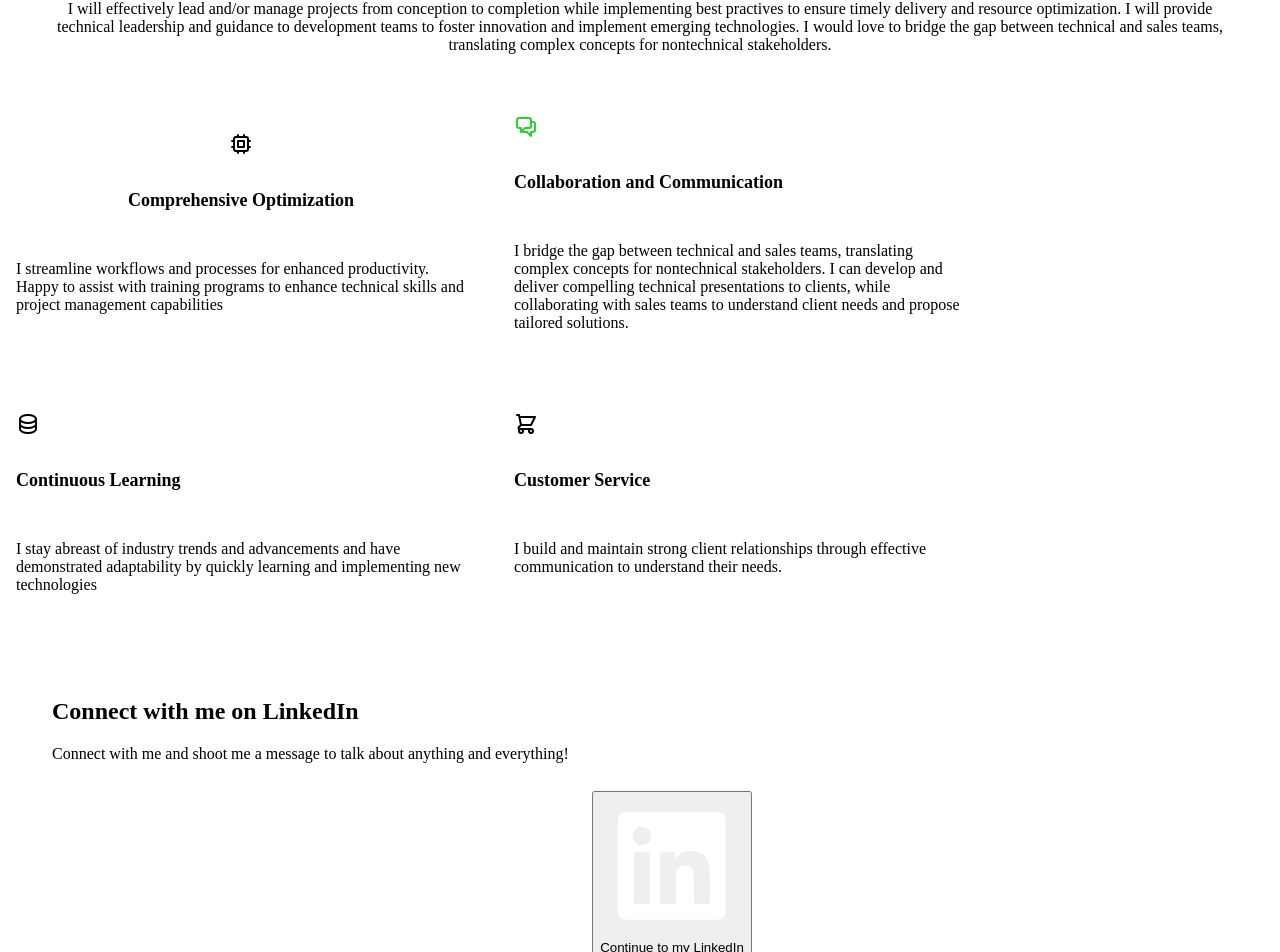
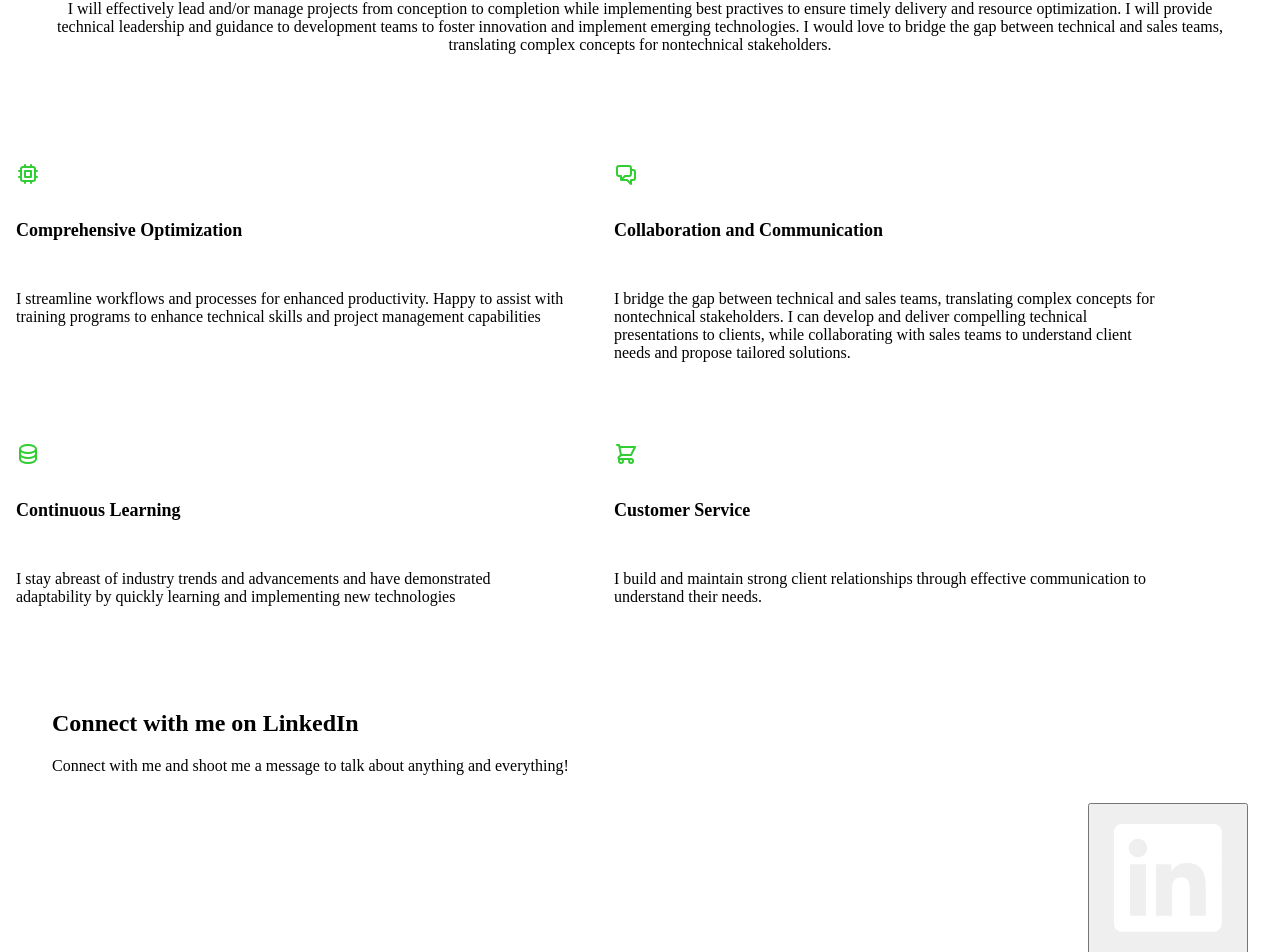
Before and after one commit to mjngit/portfolio, a React app: page /#/ in a window 1280 px wide. Shown: the part 1210-2162 px from the top of the page. Built offline with nearby package versions, Linux system fonts and the light colour scheme; no server answers; the HTML template or start-up script is replaced by a standard one; what react-swipeable-views-utils would draw is missing.

Commit message:
brute styling 1.19

```diff
--- a/src/Components/HomeComponents/HomeV2.js
+++ b/src/Components/HomeComponents/HomeV2.js
@@ -128,9 +128,9 @@ function HomeV2() {
                             <button className="px-2 py-1 border-b-2 md:border-l-2 md:border-b-0 md:py-3 dark:border-gray-300 dark:text-gray-400">Nonumy</button>
                             <button className="px-2 py-1 border-b-2 md:border-l-2 md:border-b-0 md:py-3 dark:border-gray-300 dark:text-gray-400">Propriae</button>
                         </div> */}
-                        <div className="grid gap-12 py-4 text-center sm:grid-cols-2 col-span-full md:col-span-4 md:text-left" style={{ display: 'grid', gap: '3rem', paddingTop: '1rem', paddingBottom: '16px', textAlign: 'start', gridTemplateColumns: '450px 450px' }}>
-                            <div className="flex flex-col items-center justify-center space-y-3 md:justify-start md:items-start" style={{display: 'flex', flexDirection: 'column', alignItems: 'center', justifyContent: 'center', marginTop: '1rem'}}>
-                                <svg fill="none" stroke="currentColor" viewBox="0 0 24 24" xmlns="http://www.w3.org/2000/svg" className="w-6 h-6 dark:text-lime-400" style={{ width: '1.5rem', height: '1.5rem'}}>
+                        <div className="grid gap-12 py-4 text-center sm:grid-cols-2 col-span-full md:col-span-4 md:text-left" style={{ display: 'grid', gap: '3rem', paddingTop: '4rem', paddingBottom: '16px', textAlign: 'start', gridTemplateColumns: '550px 550px' }}>
+                            <div className="flex flex-col items-center justify-center space-y-3 md:justify-start md:items-start" style={{display: 'flex', flexDirection: 'column', alignItems: 'start', justifyContent: 'start', marginTop: '1rem'}}>
+                                <svg fill="none" stroke="currentColor" viewBox="0 0 24 24" xmlns="http://www.w3.org/2000/svg" className="w-6 h-6 dark:text-lime-400" style={{ width: '1.5rem', height: '1.5rem' , color:'limegreen'}}>
                                     <path strokeLinecap="round" strokeLinejoin="round" strokeWidth="2" d="M9 3v2m6-2v2M9 19v2m6-2v2M5 9H3m2 6H3m18-6h-2m2 6h-2M7 19h10a2 2 0 002-2V7a2 2 0 00-2-2H7a2 2 0 00-2 2v10a2 2 0 002 2zM9 9h6v6H9V9z"></path>
                                 </svg>
                                 <h5 className="text-xl font-semibold" style={{ fontSize: '1.125rem', lineHeight: '1.75rem'}}>Comprehensive Optimization</h5>
@@ -144,14 +144,14 @@ function HomeV2() {
                                 <p>I bridge the gap between technical and sales teams, translating complex concepts for nontechnical stakeholders. I can develop and deliver compelling technical presentations to clients, while collaborating with sales teams to understand client needs and propose tailored solutions.</p>
                             </div>
                             <div className="flex flex-col items-center justify-center space-y-3 md:justify-start md:items-start" style={{display: 'flex', flexDirection: 'column', alignItems: 'start', justifyContent: 'start', marginTop: '1rem'}}>
-                                <svg fill="none" stroke="currentColor" viewBox="0 0 24 24" xmlns="http://www.w3.org/2000/svg" className="w-6 h-6 dark:text-lime-400" style={{ width: '1.5rem', height: '1.5rem'}}>
+                                <svg fill="none" stroke="currentColor" viewBox="0 0 24 24" xmlns="http://www.w3.org/2000/svg" className="w-6 h-6 dark:text-lime-400" style={{ width: '1.5rem', height: '1.5rem' , color:'limegreen'}}>
                                     <path strokeLinecap="round" strokeLinejoin="round" strokeWidth="2" d="M4 7v10c0 2.21 3.582 4 8 4s8-1.79 8-4V7M4 7c0 2.21 3.582 4 8 4s8-1.79 8-4M4 7c0-2.21 3.582-4 8-4s8 1.79 8 4m0 5c0 2.21-3.582 4-8 4s-8-1.79-8-4"></path>
                                 </svg>
                                 <h5 className="text-xl font-semibold" style={{ fontSize: '1.125rem', lineHeight: '1.75rem'}}>Continuous Learning</h5>
                                 <p>I stay abreast of industry trends and advancements and have demonstrated adaptability by quickly learning and implementing new technologies</p>
                             </div>
                             <div className="flex flex-col items-center justify-center space-y-3 md:justify-start md:items-start" style={{display: 'flex', flexDirection: 'column', alignItems: 'start', justifyContent: 'start', marginTop: '1rem'}}>
-                                <svg fill="none" stroke="currentColor" viewBox="0 0 24 24" xmlns="http://www.w3.org/2000/svg" className="w-6 h-6 dark:text-lime-400" style={{ width: '1.5rem', height: '1.5rem'}}>
+                                <svg fill="none" stroke="currentColor" viewBox="0 0 24 24" xmlns="http://www.w3.org/2000/svg" className="w-6 h-6 dark:text-lime-400" style={{ width: '1.5rem', height: '1.5rem' , color:'limegreen'}}>
                                     <path strokeLinecap="round" strokeLinejoin="round" strokeWidth="2" d="M3 3h2l.4 2M7 13h10l4-8H5.4M7 13L5.4 5M7 13l-2.293 2.293c-.63.63-.184 1.707.707 1.707H17m0 0a2 2 0 100 4 2 2 0 000-4zm-8 2a2 2 0 11-4 0 2 2 0 014 0z"></path>
                                 </svg>
                                 <h5 className="text-xl font-semibold" style={{ fontSize: '1.125rem', lineHeight: '1.75rem'}}>Customer Service</h5>
@@ -167,8 +167,7 @@ function HomeV2() {
                         <h1 className="text-5xl font-bold leadi">Connect with me on LinkedIn</h1>
                         <p className="text-lg">Connect with me and shoot me a message to talk about anything and everything!</p>
                     </div>
-                    <div className="flex flex-row items-center self-center justify-center flex-shrink-0 shadow-md lg:justify-end"
-                    style={{ display: 'flex', flexDirection: 'column', alignItems: 'center', alignSelf: 'center', justifyContent: 'center', flexShrink: '0', padding: ".75rem", marginLeft: '2rem' }}>
+                    <div className="flex flex-row items-center self-center justify-center flex-shrink-0 shadow-md lg:justify-end" style={{ display: 'flex', flexDirection: 'column', alignItems: 'center', alignSelf: 'flex-end', justifyContent: 'center', flexShrink: '0', padding: ".75rem", marginLeft: '2rem' }}>
                     {/* <a rel="noopener noreferrer" href="https://www.linkedin.com/in/mike-j-norris/" className="flex items-center justify-center w-40 h-40 rounded-full sm:w-10 sm:h-10 dark:bg-lime-400 dark:text-gray-900">
                                 <LinkedInIcon />
                     </a> */}
@@ -182,7 +181,7 @@ function HomeV2() {
             </section>
             <section>
                 <div className="container max-w-6xl p-6 space-y-6 sm:space-y-12" style={{ maxWidth: '72rem', padding: '1rem' }}>
-                    <a rel="noopener noreferrer" href="#/capstone/home" className="block max-w-sm gap-3 mx-auto sm:max-w-full group hover:no-underline focus:no-underline lg:grid lg:grid-cols-12 dark:bg-gray-900" style={{ display: 'block', maxWidth: '24rem', gap: '.75rem' }}>
+                    <a rel="noopener noreferrer" href="#/capstone/home" className="block max-w-sm gap-3 mx-auto sm:max-w-full group hover:no-underline focus:no-underline lg:grid lg:grid-cols-12 dark:bg-gray-900" style={{ display: 'block', maxWidth: '24rem', gap: '.75rem', textDecoration: 'none' }}>
                         <img src="/static/images/trip-planner.jpeg" alt="Trip Planner Thumbnail" className="object-cover w-full h-64 rounded sm:h-96 lg:col-span-7 dark:bg-gray-500" style={{ objectFit: 'cover', width: '100%', borderRadius: '0.25rem', height: '16rem'   }} />
                         <div className="p-6 space-y-2 lg:col-span-5" style={{ padding: '1.5rem' }}>
                             <h3 className="text-2xl font-semibold sm:text-4xl group-hover:underline group-focus:underline" style={{ fontSize: '1.5rem', lineHeight: '2rem', fontWeight: '600'}}>Capstone: C-Trade</h3>
```
